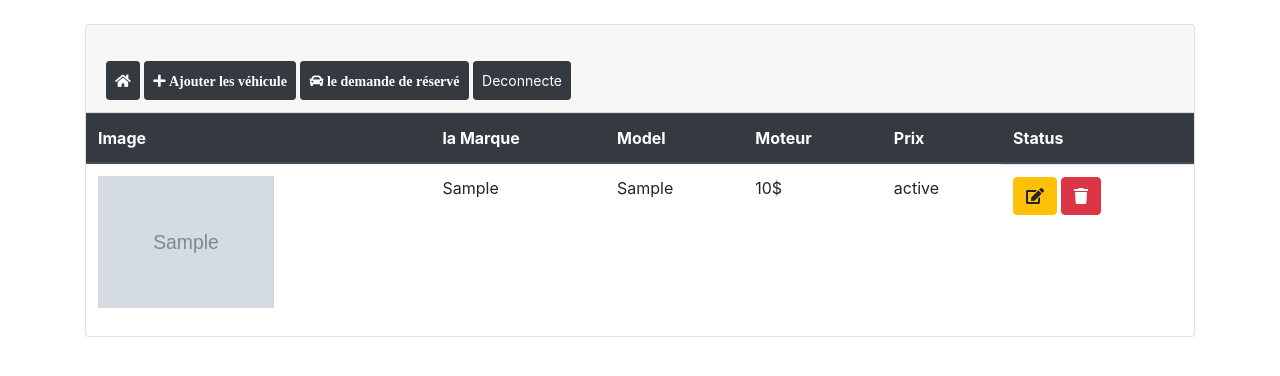
After one commit to zakaria-batty/location-voiture, a PHP site: page /admin/view.php in a window 1280 px wide. The commit adds this page. Shown: the top 376 px of the page. Run offline with PHP 8.4, Linux system fonts and the light colour scheme; tables that the repository leaves empty or names only in its code hold one stand-in row (values such as "Sample post"); grey boxes marked "Sample" are stand-in pictures; some libraries are stand-ins or nearby versions.

Commit message:
location voiture

```diff
--- /dev/null
+++ b/admin/view.php
@@ -0,0 +1,180 @@
+<?php
+include('../includes/header.php');
+include('../includes/db.php');
+?>
+<!-- -------------------main-------------------------- -->
+<div class="container">
+    <div class="row">
+        <div class="col-md-12">
+            <div class="card mx-auto my-4">
+
+                <!-- -------------------header-------------------------- -->
+                <div class="card-header">
+                    <nav class="mx-auto">
+                        <a href="?home=true" class="btn btn-sm btn-dark  p-2 mt-4">
+                            <i class="fas fa-home"></i>
+                        </a>
+                        <a href="?ajouter=true" class="btn btn-sm btn-dark  p-2 mt-4">
+                            <i class="fas fa-plus"> Ajouter les véhicule </i>
+                        </a>
+                        <a href="?reserve=true" class="btn btn-sm btn-dark p-2 mt-4 ">
+                            <i class="fas fa-car"> le demande de réservé</i>
+                        </a>
+                        <a href="index.php" class="btn btn-sm btn-dark p-2 mt-4 ">
+                            Deconnecte
+                        </a>
+                    </nav>
+                    <?php
+                    if (isset($_GET['message']) && $_GET['message'] == 'modifier') :
+                        echo "<div class='alert alert-success mt-4 p-2'>le véhicule Modifié a été avec succès</div>";
+                    endif;
+
+                    if (isset($_GET['message']) && $_GET['message'] == 'ajouter') :
+                        echo "<div class='alert alert-success mt-4'> ajouter véhicule a été avec succès</div>";
+                    endif;
+                    if (isset($_GET['msg']) && $_GET['message'] == 'err') :
+                        echo "<div class='alert alert-danger'>Veuillez réessayer</div>";
+                    endif;
+                    ?>
+
+                </div>
+
+                <?php if (isset($_GET['reserve'])) : ?>
+
+                    <!-- ------------------------section-reserve------------------------------ -->
+                    <div class="table-responsive">
+                        <table class="table">
+                            <thead class="thead-dark">
+                                <tr>
+                                    <th scope="col">Image</th>
+                                    <th scope="col">la Marque</th>
+                                    <th scope="col">Model</th>
+                                    <th scope="col">Moteur</th>
+                                    <th scope="col">Prix</th>
+                                    <th scope="col">Nom</th>
+                                    <th scope="col">Prenom</th>
+                                    <th scope="col">Téléphone</th>
+                                    <th scope="col">Nombre de jours</th>
+                                    <th scope="col">Setting</th>
+                                    <th scope="col">demande</th>
+                                </tr>
+                            </thead>
+                            <tbody class="bg-white">
+                                <?php
+                                $query = "SELECT * FROM vehicule WHERE status = 'réservé'";
+                                $run = mysqli_query($db, $query);
+                                while ($data = mysqli_fetch_array($run)) {
+                                ?>
+                                    <tr>
+                                        <td>
+                                            <img src="../images/<?= $data['picture'] ?>" alt="" style="width: 11rem;">
+                                        </td>
+                                        <td><?= $data['marque'] ?></td>
+                                        <td><?= $data['model'] ?></td>
+                                        <td><?= $data['moteur'] ?></td>
+                                        <td><?= $data['prix'] ?>$</td>
+                                        <td><?= $data['nom'] ?></td>
+                                        <td><?= $data['prenom'] ?></td>
+                                        <td><?= $data['telephone'] ?></td>
+                                        <td><?= $data['jours'] ?>jours</td>
+                                        <td class="d-flex flex-row">
+                                            <form method="post" action="dashboard/check.php">
+                                                <input type="hidden" name="accepter" value="<?= $data['id'] ?>">
+                                                <button class="btn bnt-sm btn-success" title="accepter"><i class="fa fa-check"></i></button>
+                                            </form>
+                                            <form method="post" action="dashboard/check.php">
+                                                <input type="hidden" name="refuse" value="<?= $data['id'] ?>">
+                                                <button class="btn bnt-sm btn-danger" title="refuser"><i class="fas fa-minus-circle"></i></button>
+                                            </form>
+                                        </td>
+                                        <td><?= $data['status'] ?></td>
+                                    </tr>
+                                <?php } ?>
+                            </tbody>
+                        </table>
+                    </div>
+                    <!-- ------------------------section-ajouter------------------------------ -->
+                <?php elseif (isset($_GET['ajouter'])) : ?>
+
+                    <div class="card-header bg-dark text-white">Ajouter un voiture</div>
+                    <div class="card-body ">
+                        <form method="post" action="dashboard/ajouter.php" enctype="multipart/form-data">
+                            <div class="form-group">
+                                <label for="nom">choose image véhicule</label>
+                                <div class="custom-file">
+                                    <input type="file" name="img" class="custom-file-input" required>
+                                    <label class="custom-file-label" for="cv">Choose Image...</label>
+                                </div>
+                            </div>
+                            <div class="form-group">
+                                <label for="nom">Marque</label>
+                                <input type="text" name="marque" class="form-control" placeholder="Marque">
+                            </div>
+                            <div class="form-group">
+                                <label for="depart">Modele</label>
+                                <input type="text" name="model" class="form-control" placeholder="2018 .... 2020">
+                            </div>
+                            <div class="form-group">
+                                <label for="poste">type d'un moteur</label>
+                                <input type="text" name="moteur" class="form-control" placeholder="diesel / essence">
+                            </div>
+                            <div class="form-group">
+                                <label for="prenom">Prix un seul jour</label>
+                                <input type="number" name="prix" class="form-control" placeholder="Prix">
+                            </div>
+                            <div class="form-group">
+                                <button class="btn btn-primary" type="submit" name="Ajouter" style="width: 17rem;">Ajouter Véhicule</button>
+                            </div>
+                        </form>
+                    </div>
+
+
+                    <!-- ------------------------section-home------------------------------ -->
+                <?php else : ?>
+
+                    <table class="table">
+                        <thead class="thead-dark">
+                            <tr>
+                                <th scope="col">Image</th>
+                                <th scope="col">la Marque</th>
+                                <th scope="col">Model</th>
+                                <th scope="col">Moteur</th>
+                                <th scope="col">Prix</th>
+                                <th scope="col">Status</th>
+                            </tr>
+                        </thead>
+                        <tbody class="bg-white">
+                            <?php
+                            $query = "SELECT * FROM vehicule";
+                            $run = mysqli_query($db, $query);
+                            while ($data = mysqli_fetch_array($run)) {
+                            ?>
+                                <tr>
+                                    <td>
+                                        <img src="../images/<?= $data['picture'] ?>" alt="" style="width: 11rem;">
+                                    </td>
+                                    <td><?= $data['marque'] ?></td>
+                                    <td><?= $data['model'] ?></td>
+                                    <td><?= $data['prix'] ?>$</td>
+                                    <td><?= $data['status'] ?></td>
+                                    <td class="d-flex flex-row">
+                                        <a href="dashboard/modifier.php?id=<?= $data['id'] ?>" class="btn bnt-sm btn-warning mr-1"><i class="fa fa-edit"></i></a>
+                                        <form method="post" action="dashboard/check.php">
+                                            <input type="hidden" name="supprimer" value="<?= $data['id'] ?>">
+                                            <button class="btn bnt-sm btn-danger"><i class="fa fa-trash"></i></button>
+                                        </form>
+                                    </td>
+                                </tr>
+                            <?php } ?>
+                        </tbody>
+                    </table>
+
+                <?php endif; ?>
+            </div>
+        </div>
+    </div>
+</div>
+
+<?php
+include('../includes/footer.php');
+?>
--- a/css/style.css
+++ b/css/style.css
@@ -1,10 +1,11 @@
-body{
+body {
     margin: 0;
     padding: 0;
     width: 100%;
     height: 100%;
 }
-.back{
+
+.back {
     background-image: url(../images/back.jpg);
     background-position: center;
     background-repeat: no-repeat;
@@ -12,12 +13,8 @@ body{
     width: 100%;
     height: 70vh;
 }
-.col-lg-12{
-    /* display: flex;
-    width: 100%;
-    justify-content: center; */
+
+.card-logo {
+    font-size: 3rem;
+    font-family: ui-monospace;
 }
-.card-top{
-    /* width: 30% !important;
-    margin: 16px !important; */
-}
--- a/includes/db.php
+++ b/includes/db.php
@@ -0,0 +1,2 @@
+<?php
+$db=mysqli_connect("localhost","root","","locationvoiture");
--- a/includes/header.php
+++ b/includes/header.php
@@ -7,7 +7,7 @@
     <link rel="stylesheet" href="https://cdn.jsdelivr.net/npm/bootstrap@4.5.3/dist/css/bootstrap.min.css" integrity="sha384-TX8t27EcRE3e/ihU7zmQxVncDAy5uIKz4rEkgIXeMed4M0jlfIDPvg6uqKI2xXr2" crossorigin="anonymous">
     <link rel="stylesheet" href="https://cdnjs.cloudflare.com/ajax/libs/font-awesome/5.14.0/css/all.min.css">
     <link rel="stylesheet" href="css/style.css">
-    <title>Document</title>
+    <title>location voiture</title>
 </head>
 
 <body>
```
Also changed, not shown: admin/dashboard/ajouter.php (+31 -0 lines), admin/dashboard/check.php (added, +33 -0 lines), admin/dashboard/modifier.php (added, +82 -0 lines), admin/index.php (+69 -0 lines), index.php (+52 -44 lines), réserve/reservation.php (+38 -11 lines), admin/dashboard/demande.php (deleted), images/Bmw.jpg (renamed from images/Bmw (1).jpg), images/old-car-4913719_1920.jpg (added).
